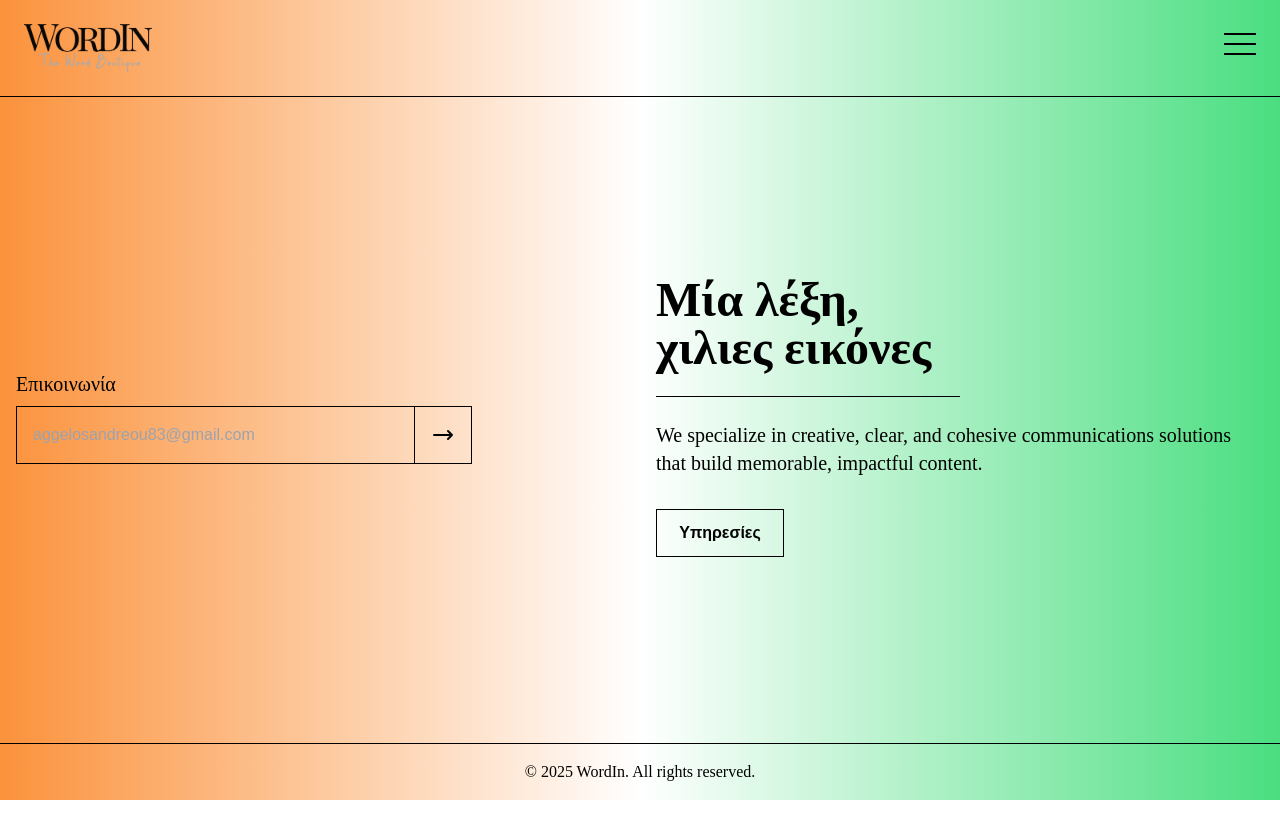
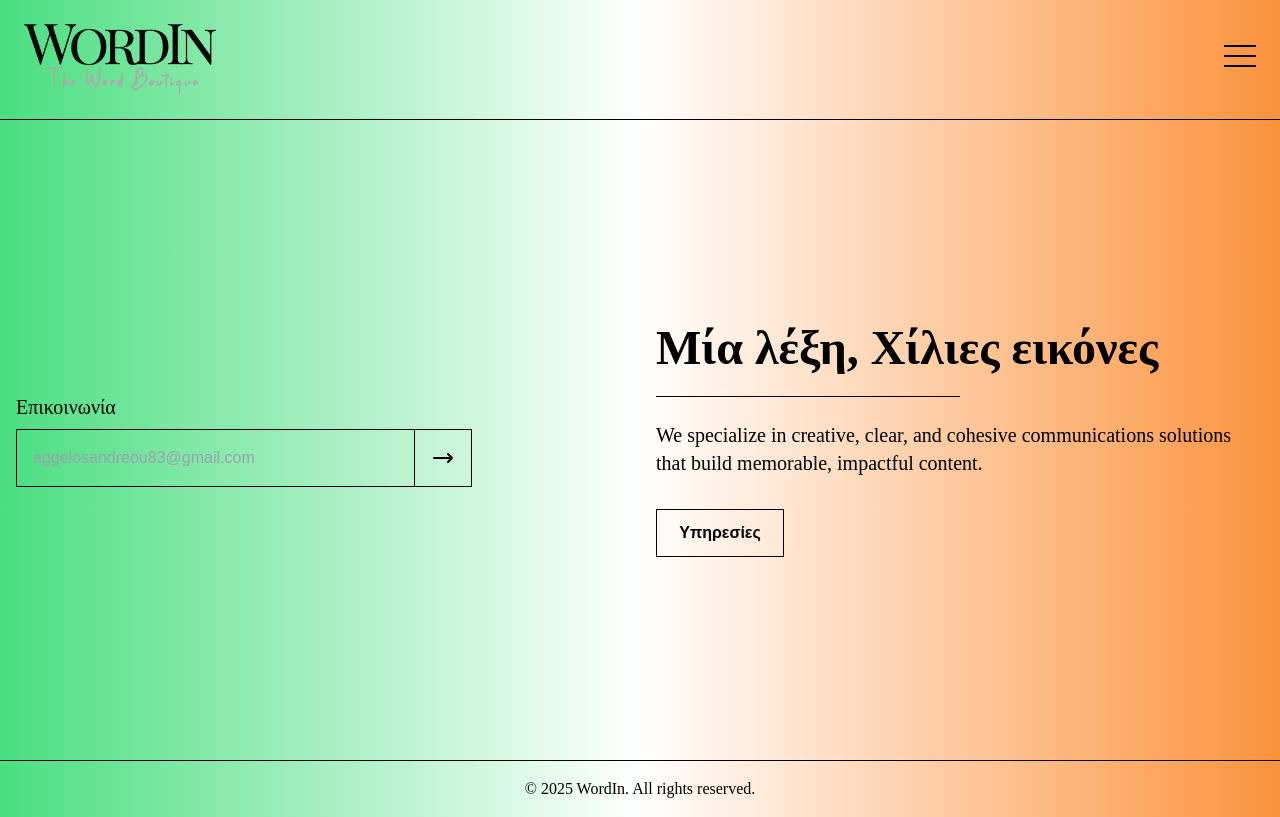
Before and after one commit to Minakoss/wordin, a Next.js app: page / in a window 1280 px wide. Built offline with nearby package versions, Linux system fonts and the light colour scheme.

Commit message:
update logo

```diff
--- a/src/app/page.js
+++ b/src/app/page.js
@@ -12,12 +12,12 @@ export default function Home() {
   };
 
   return (
-    <div className="min-h-screen bg-gradient-to-r from-orange-400 via-white to-green-400 relative flex flex-col">
+    <div className="min-h-screen bg-gradient-to-r from-green-400 via-white to-orange-400 relative flex flex-col">
       {/* Navbar με εικόνα αριστερά */}
       <nav className="p-6 flex justify-between items-center bg-transparent z-10">
         {/* Αντικατάσταση WordIn με εικόνα */}
-        <div className="w-32 h-auto">
-          <Image src={logo} alt="Logo" width={128} height={50} priority />
+        <div className="w-48 h-auto">
+          <Image src={logo} alt="Logo" width={192} height={75} priority />
         </div>
 
         <div className="relative">
@@ -76,9 +76,7 @@ export default function Home() {
           {/* Right Side - Text Content */}
           <div className="flex flex-col justify-center">
             <h1 className="text-4xl md:text-5xl font-playfair font-bold text-black leading-tight">
-              Μία λέξη,
-              <br />
-              χιλιες εικόνες
+              Μία λέξη, Χίλιες εικόνες
             </h1>
             <hr className="border-t border-black my-6 w-full md:w-1/2" />
             <p className="text-lg md:text-xl font-light text-black font-playfair">
@@ -88,7 +86,7 @@ export default function Home() {
             {/* Projects Button */}
             <div className="mt-8">
               <a
-                href="/projects"
+                href="/services"
                 className="flex items-center justify-center w-32 h-12 border border-black bg-transparent transition hover:bg-black group"
               >
                 <span className="text-black font-bold group-hover:text-white transition">
--- a/src/app/services/page.js
+++ b/src/app/services/page.js
@@ -12,11 +12,11 @@ export default function Services() {
   };
 
   return (
-    <div className="min-h-screen bg-gradient-to-r from-green-400 via-white to-orange-400 relative flex flex-col">
+    <div className="min-h-screen bg-gradient-to-r from-orange-400 via-white to-green-400 relative flex flex-col">
       {/* Navbar */}
       <nav className="p-6 flex justify-between items-center bg-transparent z-10">
-        <div className="w-32 h-auto">
-          <Image src={logo} alt="Logo" width={128} height={50} priority />
+        <div className="w-48 h-auto">
+          <Image src={logo} alt="Logo" width={192} height={75} priority />
         </div>
         <div className="relative">
           <button
```
Also changed, not shown: src/app/contact/page.js (added).
